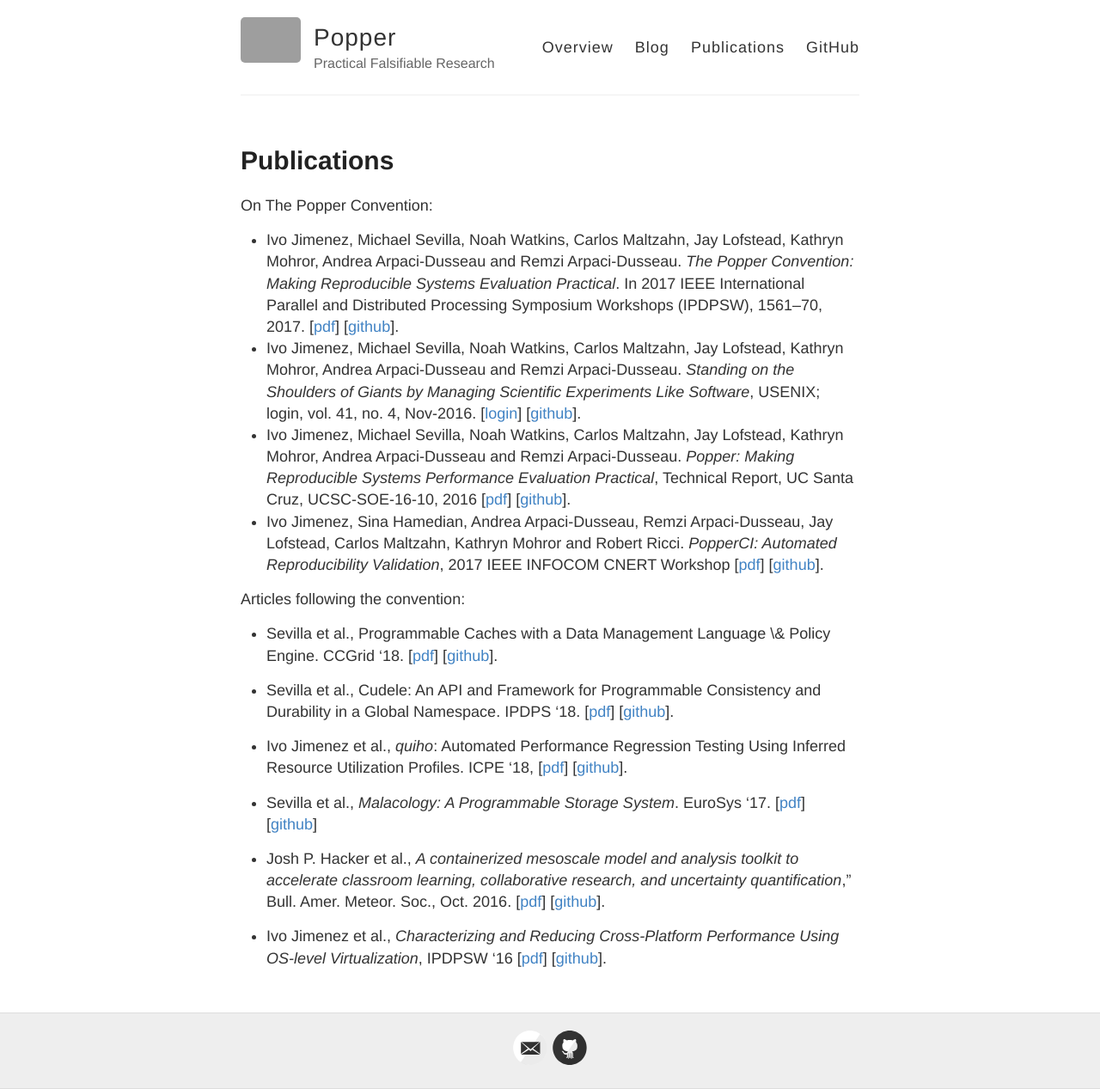
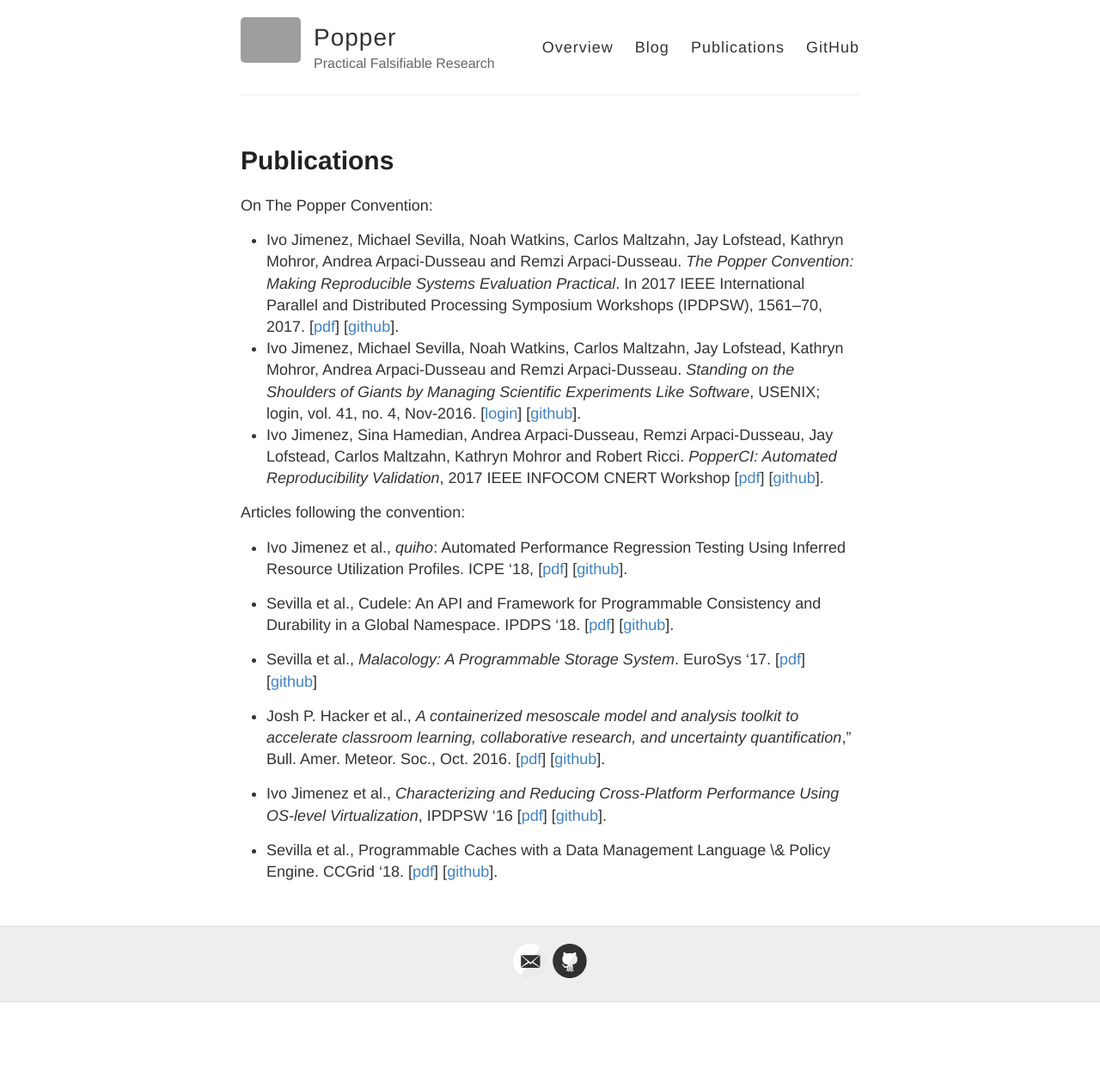
Before and after one commit to getpopper/popper, a Jekyll site: the page built from pubs.md, in a window 1280 px wide. Shown: the whole page at 86% size. Built offline with Jekyll 4.4.1, drawn with Linux system fonts in a browser that asks for light colours; after the commit the page ends 1166 px from its top, so only the background shows below that; some of the changed lines change nothing that is shown; grey boxes are pictures that could not be loaded.

Commit message:
Re-orders pubs and removes tech report

```diff
--- a/pubs.md
+++ b/pubs.md
@@ -17,11 +17,6 @@ On The Popper Convention:
     Arpaci-Dusseau. _Standing on the Shoulders of Giants by Managing
     Scientific Experiments Like Software_, USENIX; login, vol. 41, no.
     4, Nov-2016. \[[login][login]\] \[[github][poppergh-login]\].
-  * Ivo Jimenez, Michael Sevilla, Noah Watkins, Carlos Maltzahn, Jay
-    Lofstead, Kathryn Mohror, Andrea Arpaci-Dusseau and Remzi
-    Arpaci-Dusseau. _Popper: Making Reproducible Systems Performance
-    Evaluation Practical_, Technical Report, UC Santa Cruz,
-    UCSC-SOE-16-10, 2016 \[[pdf][techreport]\] \[[github][poppergh]\].
   * Ivo Jimenez, Sina Hamedian, Andrea Arpaci-Dusseau, Remzi
     Arpaci-Dusseau, Jay Lofstead, Carlos Maltzahn, Kathryn Mohror and
     Robert Ricci. _PopperCI: Automated Reproducibility Validation_,
@@ -30,17 +25,13 @@ On The Popper Convention:
 
 Articles following the convention:
 
-  * Sevilla et al., Programmable Caches with a Data Management
-    Language \& Policy Engine. CCGrid '18. \[[pdf][ccgrid18pdf]\]
-    \[[github][ccgrid18gh]\].
+  * Ivo Jimenez et al., _quiho_: Automated Performance Regression
+    Testing Using Inferred Resource Utilization Profiles. ICPE '18,
+    \[[pdf][icpe18pdf]\] \[[github][icpe18gh]\].
 
   * Sevilla et al., Cudele: An API and Framework for Programmable
     Consistency and Durability in a Global Namespace. IPDPS '18.
     \[[pdf][cudelepdf]\] \[[github][cudelegh]\].
-
-  * Ivo Jimenez et al., _quiho_: Automated Performance Regression
-    Testing Using Inferred Resource Utilization Profiles. ICPE '18,
-    \[[pdf][icpe18pdf]\] \[[github][icpe18gh]\].
 
   * Sevilla et al., _Malacology: A Programmable Storage System_.
     EuroSys '17. \[[pdf][malacologypdf]\] \[[github][malacologygh]\]
@@ -50,10 +41,13 @@ Articles following the convention:
     research, and uncertainty quantification_,” Bull. Amer. Meteor.
     Soc., Oct. 2016. \[[pdf][bamspdf]\] \[[github][bamsgh]\].
 
-  * Ivo Jimenez et al., _Characterizing and
-    Reducing Cross-Platform Performance Using OS-level
-    Virtualization_, IPDPSW '16 \[[pdf][varsyspdf]\]
-    \[[github][varsysgh]\].
+  * Ivo Jimenez et al., _Characterizing and Reducing Cross-Platform
+    Performance Using OS-level Virtualization_, IPDPSW '16
+    \[[pdf][varsyspdf]\] \[[github][varsysgh]\].
+
+  * Sevilla et al., Programmable Caches with a Data Management
+    Language \& Policy Engine. CCGrid '18. \[[pdf][ccgrid18pdf]\]
+    \[[github][ccgrid18gh]\].
 
 [techreport]: https://github.com/systemslab/popper-paper/raw/techreport/paper/paper.pdf
 [varsyspdf]: https://github.com/ivotron/varsys16/raw/master/out/main.pdf
```
